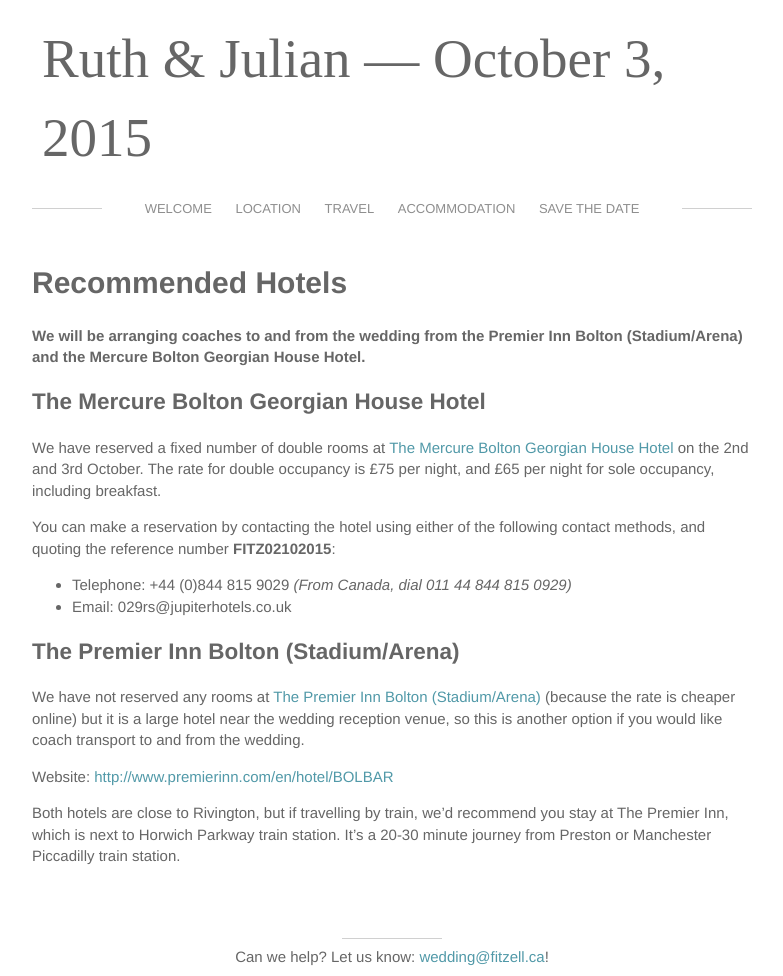
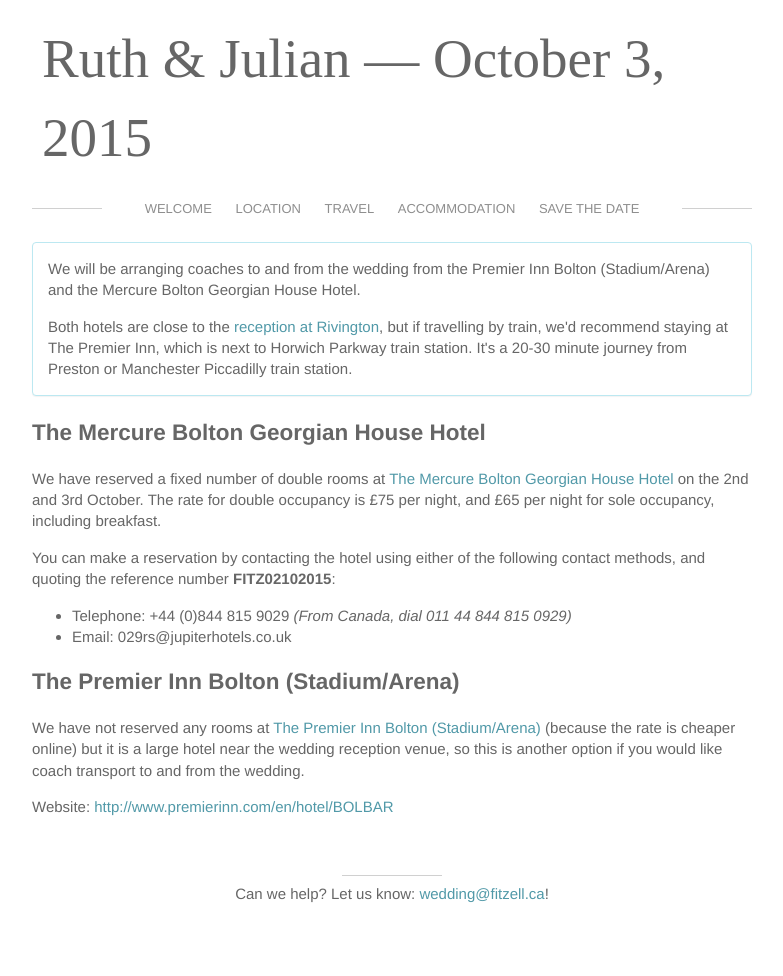
Before and after one commit to jfitzell/weddingsite, a Jekyll site: the page built from accommodation.md, in a window 1280 px wide. Shown: the whole page, without its empty margins (248-1031 px from the left). Built offline with Jekyll 4.4.1, drawn with Linux system fonts in a browser that asks for light colours; some web fonts are replaced; after the commit the page ends 913 px from its top, so only the background shows below that.

Commit message:
Use an info panel for the notice at the top of the accommodation page

```diff
--- a/accommodation.md
+++ b/accommodation.md
@@ -3,10 +3,12 @@
 layout: default
 ---
 
-# Recommended Hotels
-
-**We will be arranging coaches to and from the wedding from the Premier Inn Bolton (Stadium/Arena) and the Mercure Bolton Georgian House Hotel.**
-
+<div class="panel panel-info">
+  <div class="panel-body">
+    <p>We will be arranging coaches to and from the wedding from the Premier Inn Bolton (Stadium/Arena) and the Mercure Bolton Georgian House Hotel.</p>
+    <p>Both hotels are close to the <a href="location.html">reception at Rivington</a>, but if travelling by train, we'd recommend staying at The Premier Inn, which is next to Horwich Parkway train station. It's a 20-30 minute journey from Preston or Manchester Piccadilly train station.</p>
+  </div>
+</div>
 
 ##The Mercure Bolton Georgian House Hotel
 
@@ -23,5 +25,3 @@
 We have not reserved any rooms at <a target="_blank" href="http://www.premierinn.com/en/hotel/BOLBAR/">The Premier Inn Bolton (Stadium/Arena)</a> (because the rate is cheaper online) but it is a large hotel near the wedding reception venue, so this is another option if you would like coach transport to and from the wedding.
 
 Website: <a target="_blank" href="http://www.premierinn.com/en/hotel/BOLBAR/">http://www.premierinn.com/en/hotel/BOLBAR</a>
-
-Both hotels are close to Rivington, but if travelling by train, we'd recommend you stay at The Premier Inn, which  is next to Horwich Parkway train station. It's a 20-30 minute journey from Preston or Manchester Piccadilly train station.
--- a/css/main.scss
+++ b/css/main.scss
@@ -131,6 +131,11 @@
 .content {
 	padding-bottom: $footer-height + $footer-padding;
 
+	p {
+		margin-top: 0;
+		margin-bottom: 0;
+	}
+
 	p + p, h1 + p {
 		margin-top: 1em;
 	}
```
